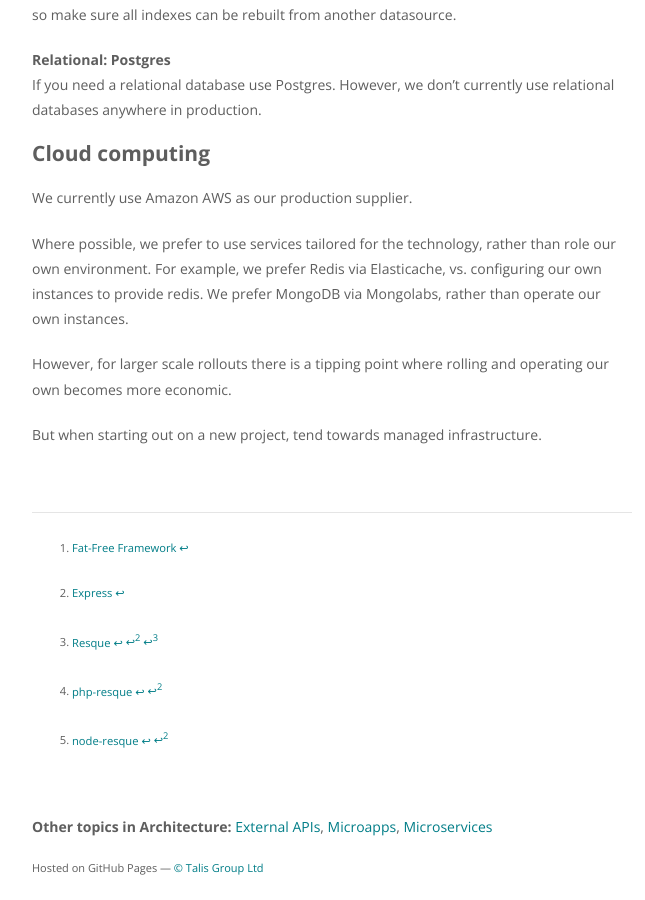
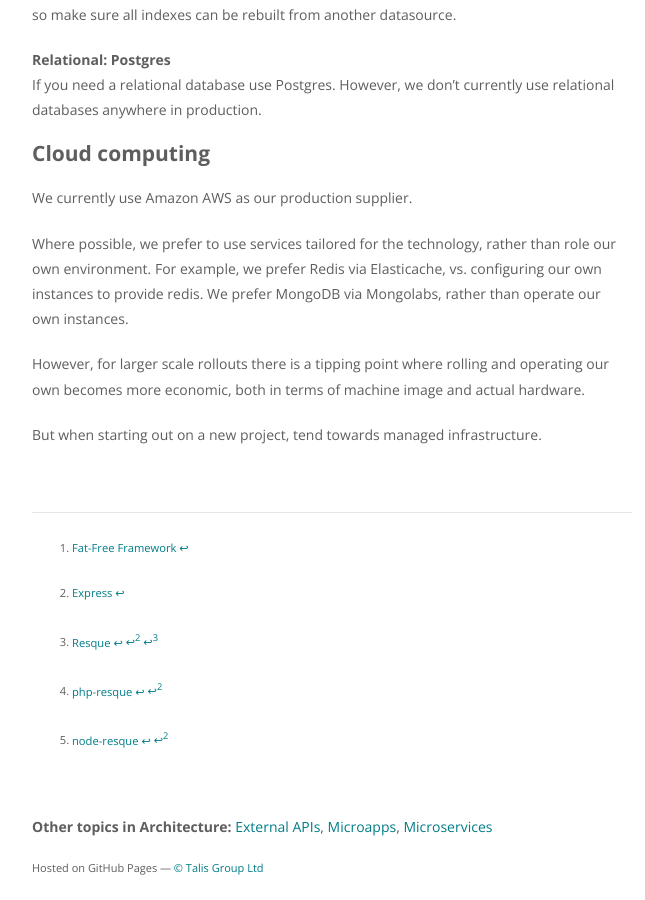
Before and after one commit to ellerbrock/talis.github.io, a Jekyll site: the page built from topics/stack.md, in a window 1280 px wide and 900 px high, scrolled down 1935 px. Shown: the whole window, without its empty margins (488-1133 px from the left). Built offline with Jekyll 4.4.1, drawn with Linux system fonts in a browser that asks for light colours.

Commit message:
Add hardware

```diff
--- a/topics/stack.md
+++ b/topics/stack.md
@@ -91,7 +91,8 @@
 example, we prefer Redis via Elasticache, vs. configuring our own instances to provide redis. We prefer MongoDB via
 Mongolabs, rather than operate our own instances.
 
-However, for larger scale rollouts there is a tipping point where rolling and operating our own becomes more economic.
+However, for larger scale rollouts there is a tipping point where rolling and operating our own becomes more economic,
+both in terms of machine image and actual hardware.
 
 But when starting out on a new project, tend towards managed infrastructure.
 
```
